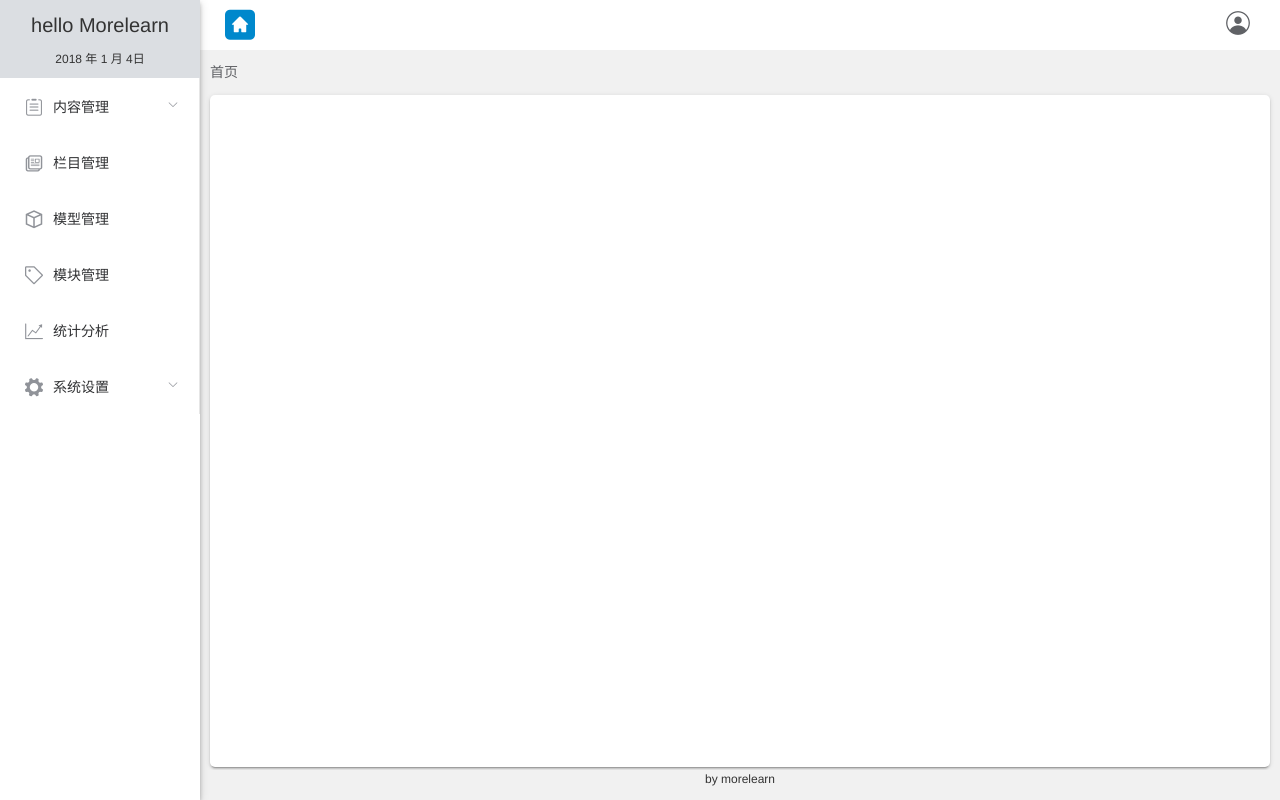
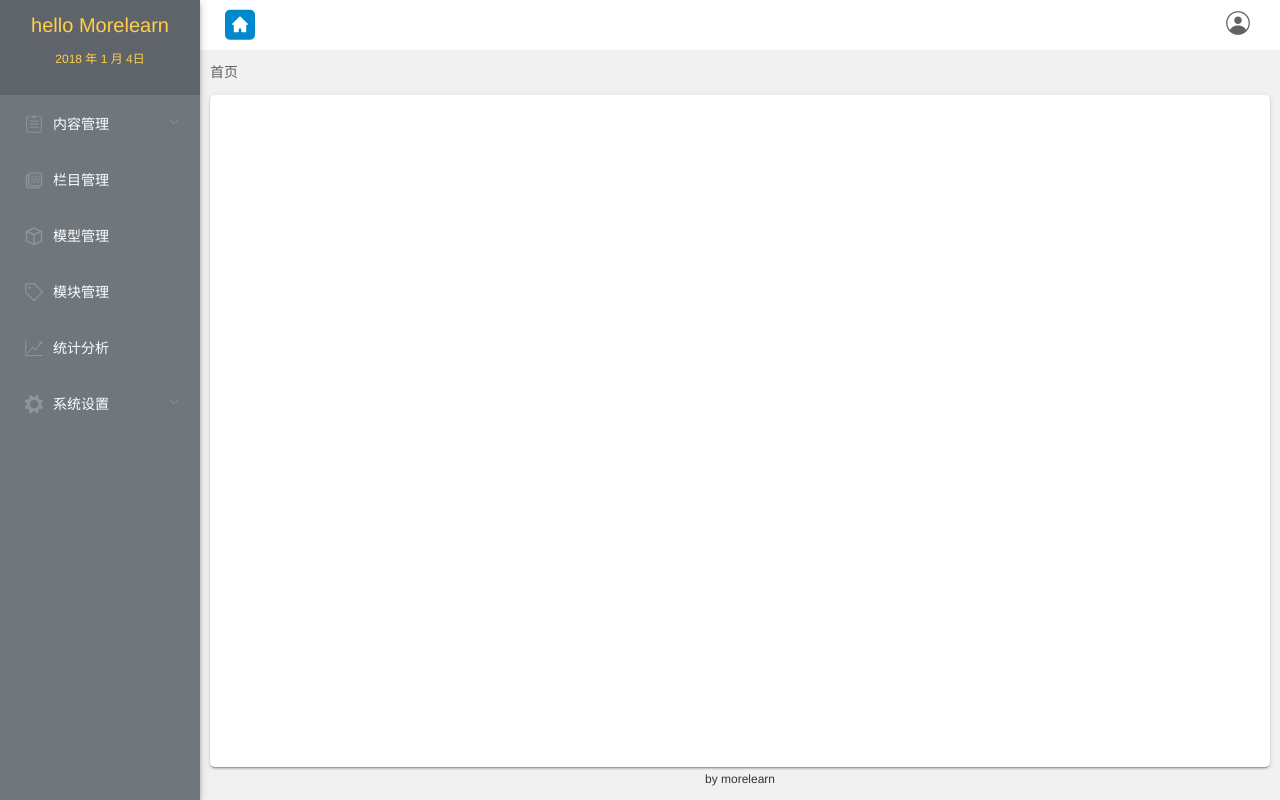
Before and after one commit to morelearn1990/cms-back, a Vue app: page /#/ in a window 1280 px wide. Built offline with nearby package versions, Linux system fonts and the light colour scheme.

Commit message:
theme adjusted

```diff
--- a/src/App.vue
+++ b/src/App.vue
@@ -66,6 +66,7 @@ body {
     flex-shrink: 0;
     z-index: 99;
     position: relative;
+    background-color: #6f767c;
   }
   .main {
     height: 100%;
--- a/src/components/menu-header.vue
+++ b/src/components/menu-header.vue
@@ -35,15 +35,16 @@ export default {
 <style lang="less" scoped>
 .nav-header {
     width: 100%; // height: 70px;
-    background-color: #dbdee2;
     padding: 10px 0;
+    background-color: #5f646a;
+    color: #ffd04b;
+    height: 95px;
     .nav-logo {
         font-size: 20px;
         text-align: center;
         margin-bottom: 10px;
     }
     .showTime {
-        color: #333;
         text-align: center;
     }
 }
--- a/src/components/menu-nav.vue
+++ b/src/components/menu-nav.vue
@@ -1,5 +1,5 @@
 <template>
-    <el-menu class="menu-content" unique-opened @select="gotoRouter">
+    <el-menu class="menu-content" unique-opened @select="gotoRouter" background-color="#6f767c" text-color="#fff" active-text-color="#ffd04b">
         <el-submenu index="content">
             <template slot="title">
                 <i class="iconfont icon-text"></i>
@@ -31,8 +31,8 @@
             </template>
             <el-menu-item-group>
                 <el-menu-item index="system/base">基本参数</el-menu-item>
+                <el-menu-item index="system/usermodel">用户模型</el-menu-item>
                 <el-menu-item index="system/user">用户管理</el-menu-item>
-                <el-menu-item index="system/usermodel">用户模型</el-menu-item>
                 <el-menu-item index="system/db">数据库管理</el-menu-item>
                 <el-menu-item index="system/log">日志管理</el-menu-item>
             </el-menu-item-group>
@@ -52,6 +52,9 @@ export default {
 };
 </script>
 <style lang="less" scoped>
+.el-menu{
+    border-right: none;
+}
 .menu-content {
   height: 100%;
   overflow: hidden;
```
Also changed, not shown: src/pages/system/db.vue (+11 -0 lines), src/pages/system/log.vue (+11 -0 lines), src/pages/system/user.vue (+11 -0 lines), src/pages/system/usermodel.vue (+11 -0 lines).
